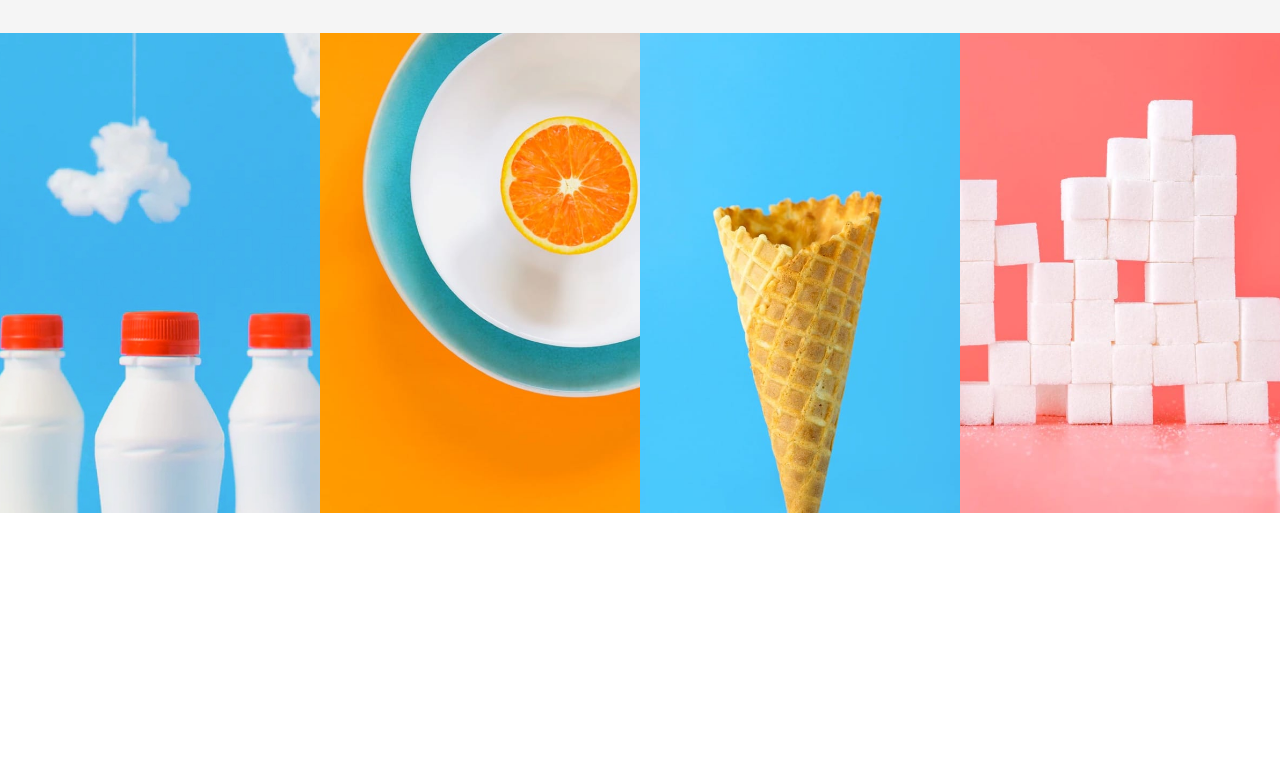
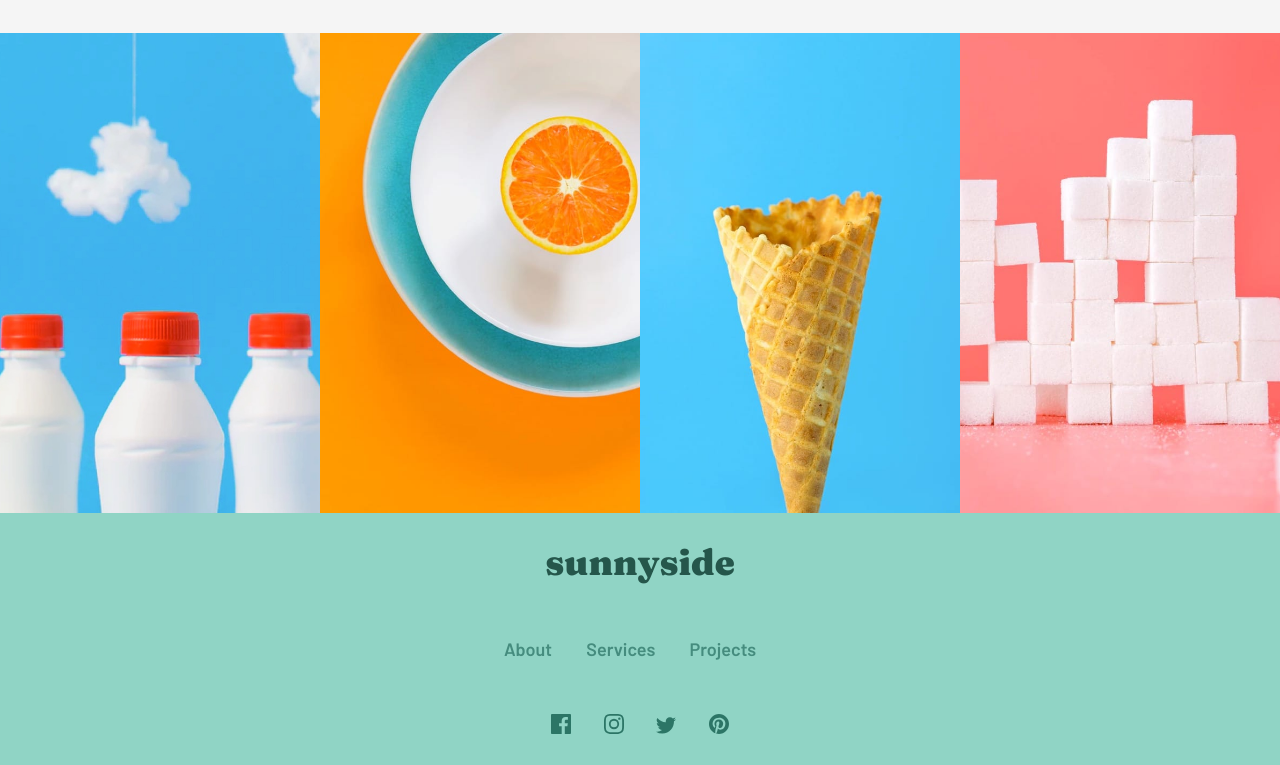
Before and after one commit to Trandsoulz/SunnySide-agency, a plain HTML site: page index.html in a window 1280 px wide. Shown: the part 3017-3782 px from the top of the page. Before the commit the page ends 3530 px from the top, so only its background shows below. Drawn offline with Linux system fonts and the light colour scheme.

Commit message:
last changes

```diff
--- a/index.html
+++ b/index.html
@@ -4,6 +4,7 @@
     <meta charset="UTF-8">
     <meta http-equiv="X-UA-Compatible" content="IE=edge">
     <meta name="viewport" content="width=device-width, initial-scale=1.0">
+
 
 
     <!-- Css links -->
@@ -191,6 +192,25 @@
         </section>
     <!-- end of last section -->
 
+    <!-- footer -->
+        <footer>
+            <div>
+                <h2>
+                    sunnyside
+                </h2>
+            </div>
+            <div>
+                <a href="">About</a><a href="">Services</a><a href="">Projects</a>
+            </div>
+            <div>
+                <img src="./images/icon-facebook.svg" alt="">
+                <img src="./images/icon-instagram.svg" alt="">
+                <img src="./images/icon-twitter.svg" alt="">
+                <img src="./images/icon-pinterest.svg" alt="">
+            </div>
+        </footer>
+    <!-- End of footer -->
+
 
 
 
--- a/style.css
+++ b/style.css
@@ -321,8 +321,45 @@ header p {
     height: 60vh;
 }
 
+footer {
+
+    background: #90d4c5;
+    /* padding: 1rem; */
+}
+
+footer div {
+    padding: 1.5rem;
+    text-align: center;
+}
 
 
+footer h2{
+    color: var(--darkDesaturatedCyan);
+    font-family: 'Fraunces', serif;
+    font-size: 2rem;
+    font-weight: bolder;
+}
+
+footer a {
+    text-decoration: none;
+    font-size: 1rem;
+    color: var(--darkModerateCyan);
+    padding-right: 1.5rem;
+    padding-left: .4rem;
+    transition: .5s;
+}
+
+footer a:hover {
+    color: var(--darkDesaturatedCyan);
+}
+
+footer img {
+    padding: 0 .8rem;
+}
+
+footer img:hover {
+    cursor: pointer;
+}
 
 
 
```
